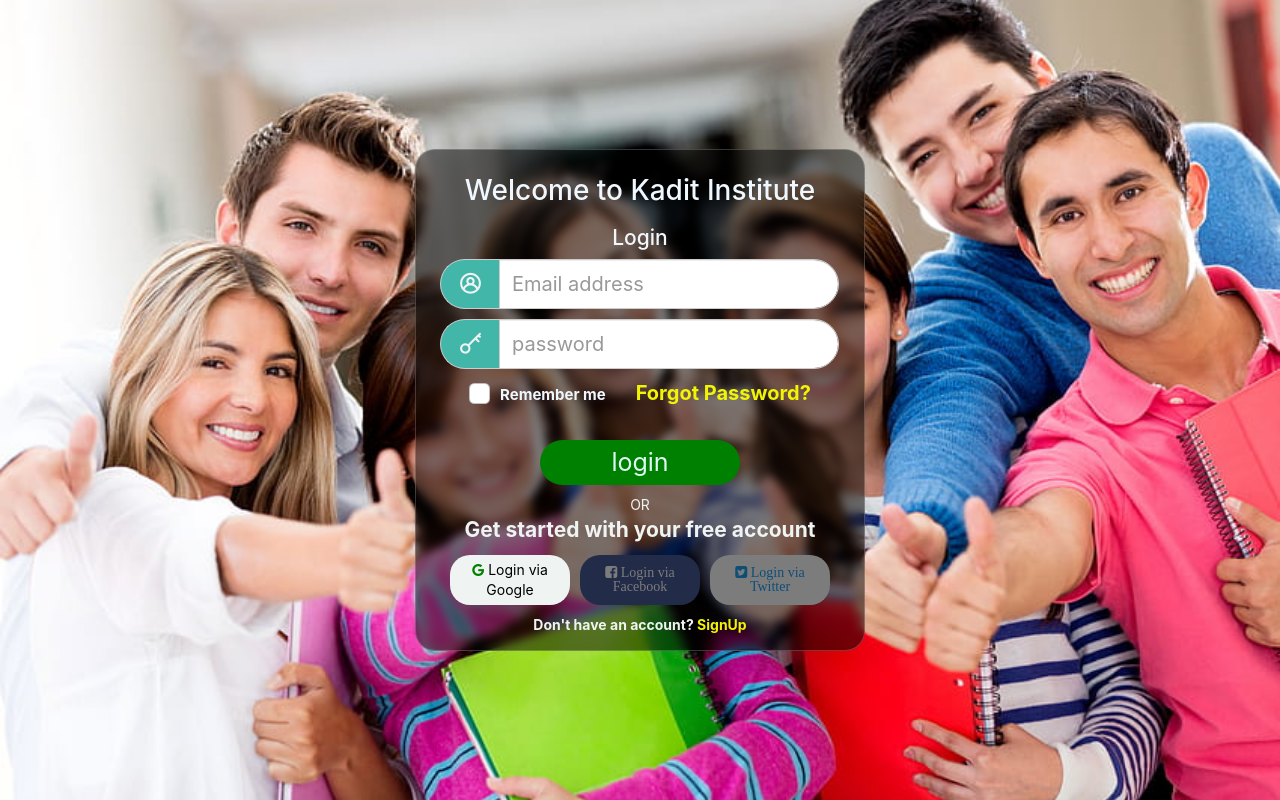
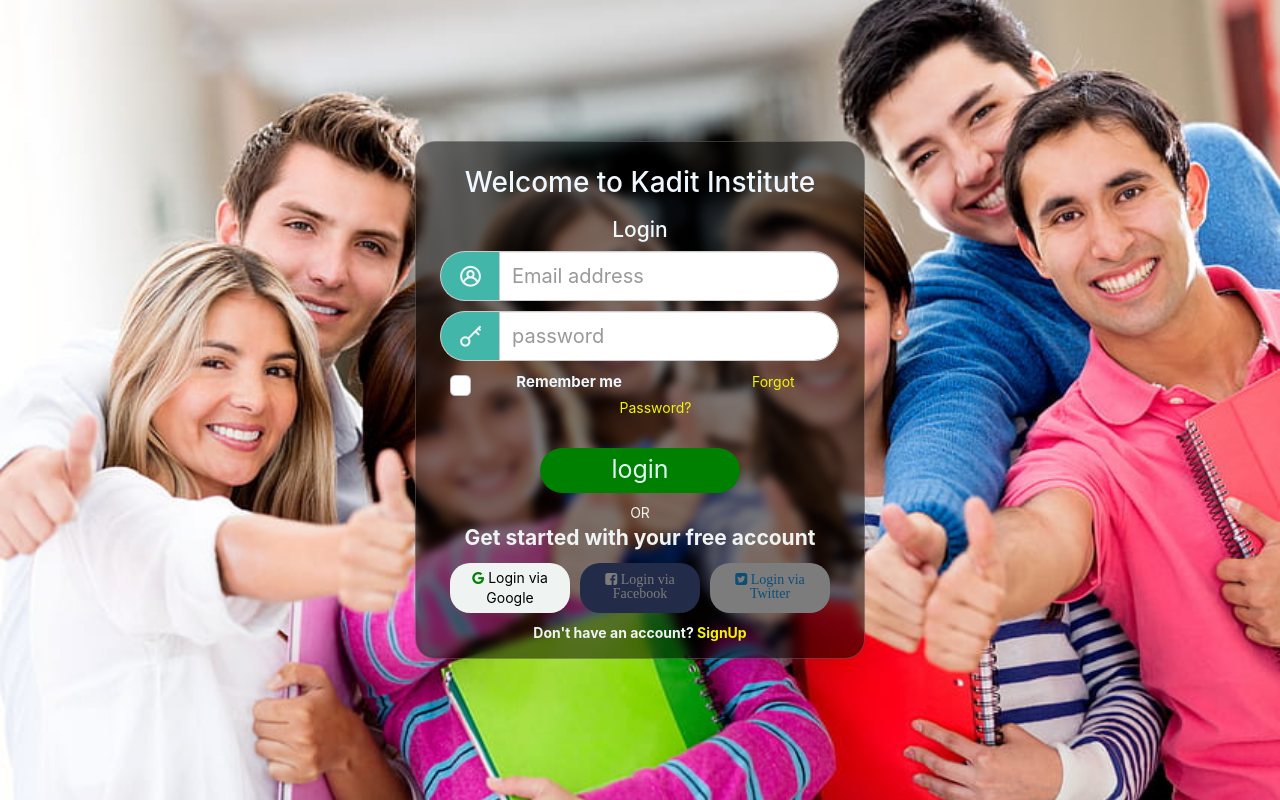
Before and after one commit to Vishwa1418/Back-end-Pillars, a React (Create React App) app: page /login in a window 1280 px wide. Built offline with nearby package versions, Linux system fonts and the light colour scheme.

Commit message:
updated files

```diff
--- a/src/App.css
+++ b/src/App.css
@@ -103,10 +103,9 @@
 
   }
   .forgetpassword {
-    font-size: 20px;
+    font-size: 1em;
     color: #f1f504;
-    font-weight: bold;
-    margin-left: 30px;
+    margin-left: 130px;
   }
   .forgetpassword:hover {
     color:rgb(37, 198, 238);
```
